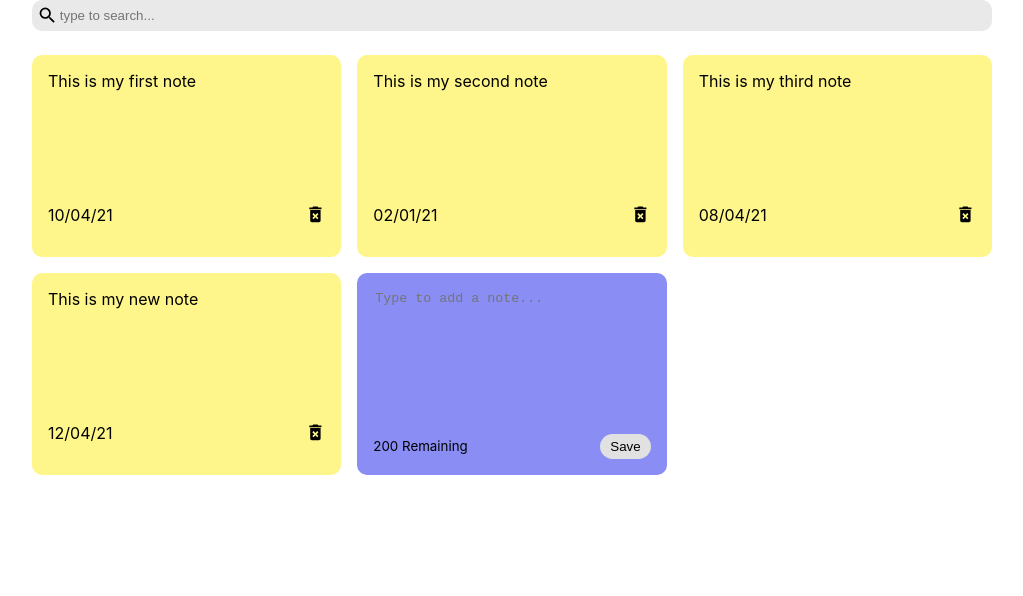
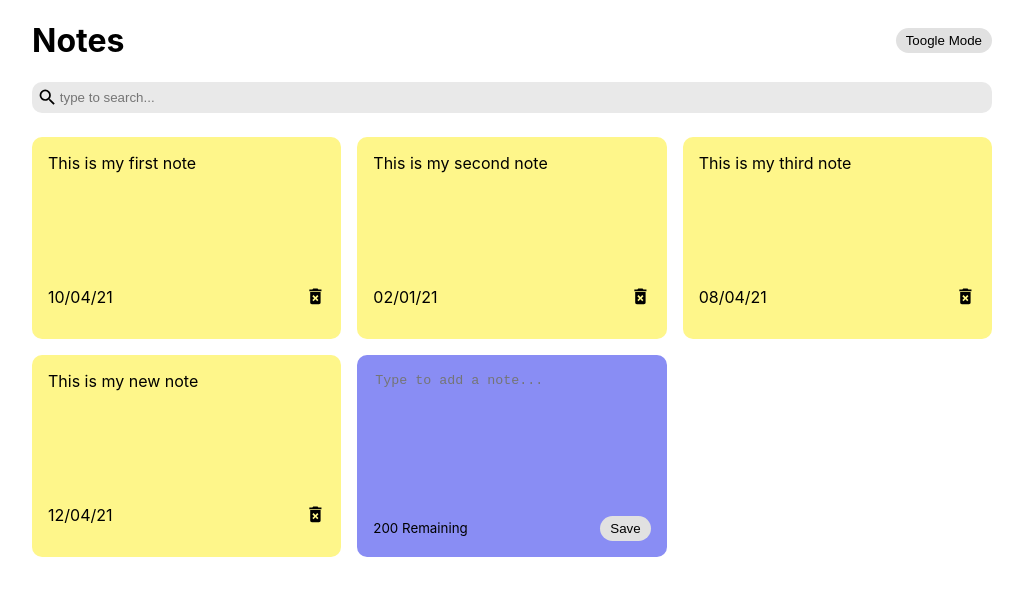
Before and after one commit to BillTheDude/React-Sticky-Notes, a React (Create React App) app: page / in a window 1280 px wide. Shown: the top 596 px of the page, without its empty margins (128-1151 px from the left). Built offline with nearby package versions, Linux system fonts and the light colour scheme.

Commit message:
added search feature and dark mode btn

```diff
--- a/src/App.js
+++ b/src/App.js
@@ -2,6 +2,7 @@
 import { nanoid } from 'nanoid';
 import NotesList from "./Components/NotesList";
 import Search from "./Components/Search";
+import Header from "./Components/Header";
 
 const App = () => {
   const [notes,setNotes] = useState([
@@ -29,6 +30,8 @@
 
 const [searchText, setSearchText] = useState('');
 
+const [darkMode, setDarkMode] = useState(false);
+
 const addNote = (text) => {
   const date = new Date();
   const newNote = {
@@ -46,14 +49,20 @@
 }
 
   return(
+    <div className={`${darkMode && 'dark-mode'}`}>
         <div className='container'>
-    <Search handleSearchNote={searchText}/>
+            <Header handleToggleDarkMode = {setDarkMode} />
+            <Search handleSearchNote={setSearchText}/>
             <NotesList
-      notes={notes}
+                notes={notes.filter((note)=>
+                    note.text.toLowerCase().includes(searchText)
+                    )}
                 handleAddNote={addNote}
                 handleDeleteNote ={deleteNote}
             />
           </div>
+    </div>
+
 
   );
 };
--- /dev/null
+++ b/src/Components/Header.js
@@ -0,0 +1,17 @@
+import React from "react";
+
+const Header = ({handleToggleDarkMode}) => {
+    return(
+        <div className="header">
+            <h1>Notes</h1>
+            <button
+                onClick={()=>
+                     handleToggleDarkMode(
+                        (previousDarkMode)=> !previousDarkMode)}
+                className="save">Toogle Mode</button>
+        </div>
+    )
+}
+
+
+export default Header;
--- a/src/Components/Search.js
+++ b/src/Components/Search.js
@@ -6,7 +6,8 @@
         <div className="search">
             <MdSearch className='search-icons' size='1.3em'/>
             <input
-                onChange={(event)=> handleSearchNote(event.target.value)}
+                onChange={(event)=>
+                        handleSearchNote(event.target.value)}
                 type="text"
                 placeholder="type to search..."
 
--- a/src/index.css
+++ b/src/index.css
@@ -12,12 +12,27 @@
     monospace;
 }
 
+.header{
+  display: flex;
+  align-items: center;
+  justify-content: space-between;
+}
+
+.dark-mode{
+  background-color: rgb(31, 31, 31);
+}
+
+.dark-mode h1{
+  color: white;
+}
+
 .container{
   max-width: 960px;
   margin-right: auto;
   margin-left: auto;
   padding-right: 15px;
   padding-left: 15px;
+  min-height: 100vh; /*100% of view height*/
 }
 
 .notes-list{
```
Also changed, not shown: 1 other file (tests, documents, lock files or other folders). Lines whose indentation alone changed are shown as unchanged.
